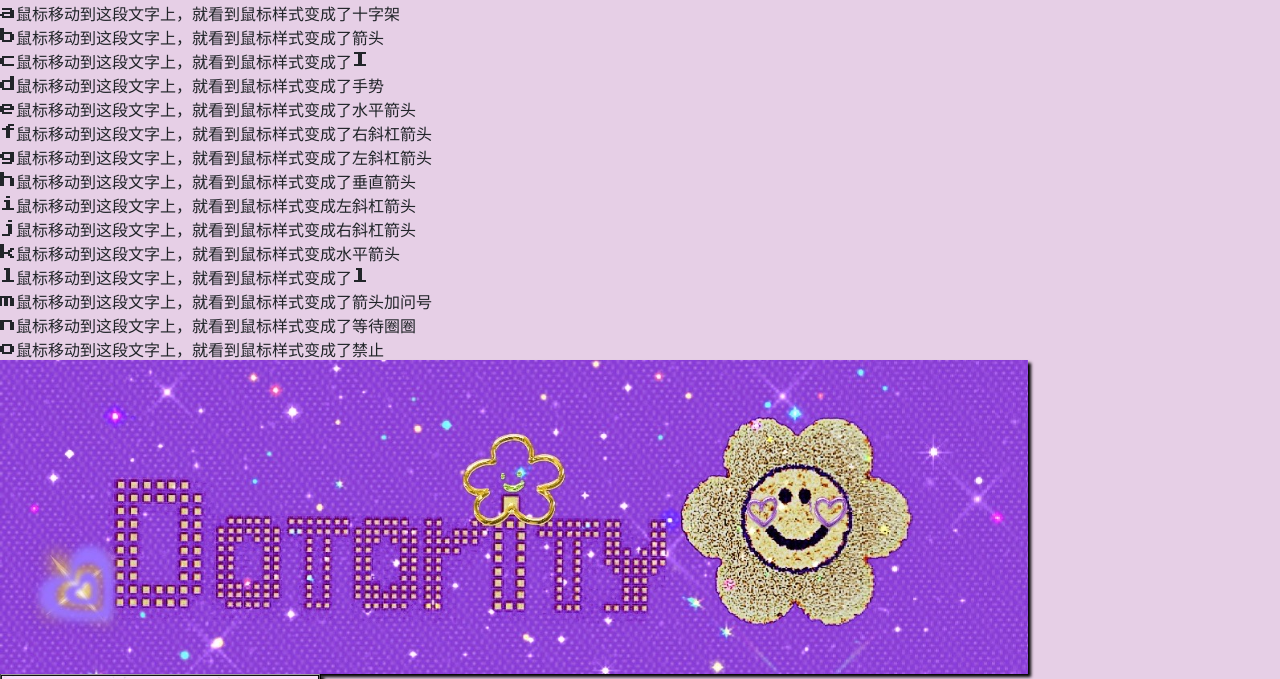
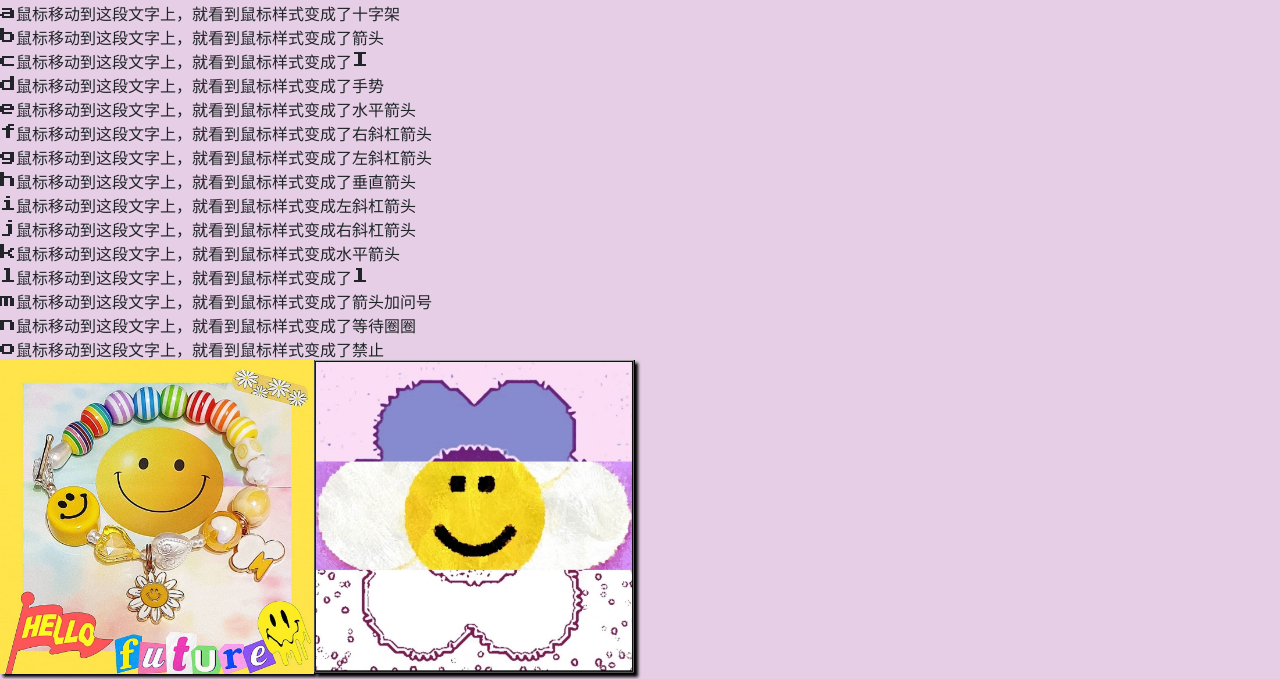
Before and after one commit to dotori71/dotori71.github.io, a plain HTML site: page dotority/dotority.html in a window 1280 px wide. Shown: the top 679 px of the page. Drawn offline with nearby package versions, Linux system fonts and the light colour scheme.

Commit message:
Update dotority.html

```diff
--- a/dotority/dotority.html
+++ b/dotority/dotority.html
@@ -70,7 +70,7 @@
     <span class="n">n鼠标移动到这段文字上，就看到鼠标样式变成了等待圈圈</span><br/>
     <span class="o">o鼠标移动到这段文字上，就看到鼠标样式变成了禁止</span><br/>
     <header>
-     <h1><img src=title.jpg height="314"><img src=t.jpg height="314"></h1>
+     <h1><img src=b/1.jpg height="314"><img src=t.jpg height="314"></h1>
   	 <h2 style="text-align:left;color:rgb(60,60,60);background:linear-gradient(to left,blueviolet,mediumorchid,lightyellow,lightpink)"><strong> ◡̈⃝ฅWelcome to Dotority world!*̣̩⋆̩*̣̩⋆̩</strong></h2>
     </header>
     <article style="text-align:left;background-color:rgb(110, 4, 110)">
```
